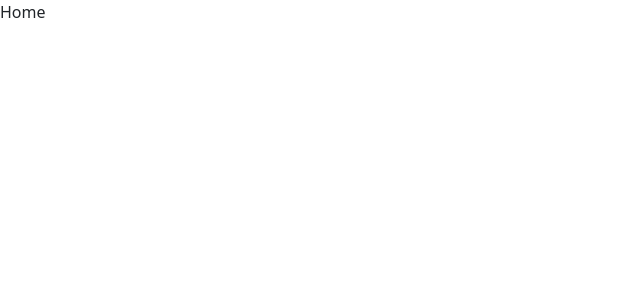
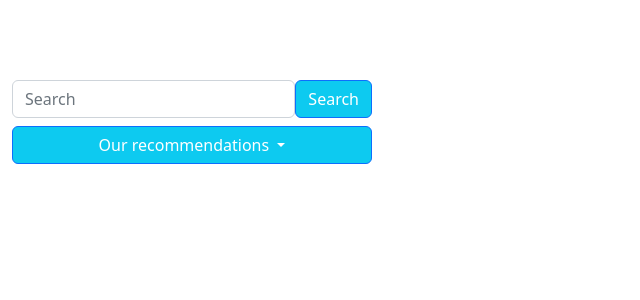
Before and after one commit to JoBeck1/Final-Project-JAM, a React (Create React App) app in the folder frontend/: page / in a window 1280 px wide. Shown: the top 300 px of the page, without its empty margins (0-640 px from the left). Built offline with nearby package versions, Linux system fonts and the light colour scheme.

Commit message:
drowpdownupdate

```diff
--- a/frontend/package.json
+++ b/frontend/package.json
@@ -11,6 +11,7 @@
     "react-bootstrap": "^2.5.0",
     "react-dom": "^18.2.0",
     "react-scripts": "5.0.1",
+    "styled-components": "^5.3.5",
     "web-vitals": "^2.1.4"
   },
   "scripts": {
@@ -37,4 +38,5 @@
       "last 1 safari version"
     ]
   }
+
 }
--- /dev/null
+++ b/frontend/src/components/DropdownMenu.jsx
@@ -0,0 +1,48 @@
+import React from 'react'
+import Dropdown from 'react-bootstrap/Dropdown';
+import Container from 'react-bootstrap/Container';
+import Row from 'react-bootstrap/Row';
+import Col from 'react-bootstrap/Col';
+import Form from 'react-bootstrap/Form';
+import Button from 'react-bootstrap/Button';
+import styled from "styled-components"
+
+function DropdownMenu() {
+  return (
+    <ContainerInDropdown className="position-absolute" >
+        <Row  className="position-absolute  start-30 d-flex flex-column w-50">
+          <Col>
+          <Form className="mb-2 ">
+           <Form.Group className="d-flex flex-row">
+
+            <Form.Control type="text" placeholder="Search" />
+           <Button type="submit" className="bg-info "> Search</Button>
+           </Form.Group>
+          </Form>
+          </Col>
+            <Col >
+
+        <Dropdown  >
+            <Dropdown.Toggle className="bg-info w-100"> Our recommendations </Dropdown.Toggle>
+            <Dropdown.Menu className="bg-info w-100">
+                <Dropdown.Item href="/"  > Books</Dropdown.Item>
+                <Dropdown.Item href="/" > Guides</Dropdown.Item>
+                <Dropdown.Item href="/" > Apps</Dropdown.Item>
+            </Dropdown.Menu>
+        </Dropdown>
+            </Col>
+        </Row>
+
+    </ContainerInDropdown>
+  )
+}
+
+let ContainerInDropdown = styled(Container)`
+    max-width: 60%;
+    background-color:#27476E;
+    top: 10%;
+
+
+`
+
+export default DropdownMenu
--- a/frontend/src/components/Home.jsx
+++ b/frontend/src/components/Home.jsx
@@ -1,9 +1,10 @@
 import React from 'react'
-
+import DropdownMenu from './DropdownMenu'
 
 function Home() {
   return (
-    <div>Home</div>
+    <div>
+      <DropdownMenu/></div>
   )
 }
 
--- a/frontend/src/index.css
+++ b/frontend/src/index.css
@@ -11,3 +11,8 @@ code {
   font-family: source-code-pro, Menlo, Monaco, Consolas, 'Courier New',
     monospace;
 }
+
+.search-form{
+  max-width: 59%;
+
+}
```
Also changed, not shown: 1 other file (tests, documents, lock files or other folders).
